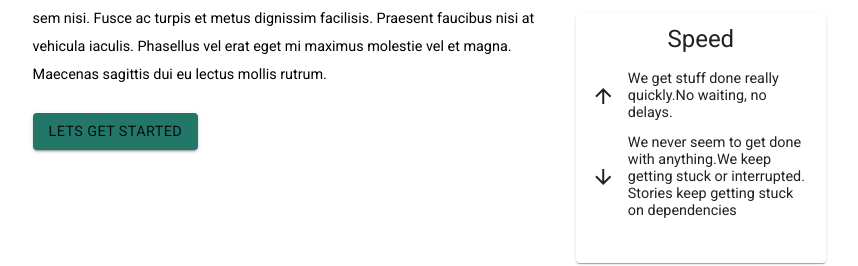
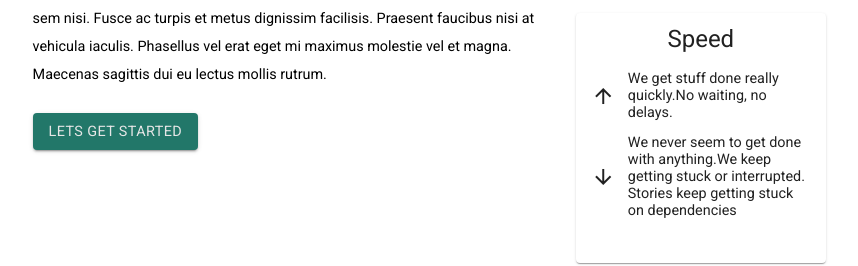
Before and after one commit to peter-yhc/spotify-health-web-ts, a React (Create React App) app: page /admin-sessions/instructions in a window 1280 px wide. Shown: the part 1540-1806 px from the top of the page, without its empty margins (159-1017 px from the left). Built offline with nearby package versions, Linux system fonts and the light colour scheme.

Commit message:
Add theme file to hold ... theme.

```diff
--- /dev/null
+++ b/src/Theme.js
@@ -0,0 +1,7 @@
+export default {
+  WHITE: 'hsl(0, 0%, 90%)',
+  BLACK: 'hsl(0, 0%, 30%)',
+  GREEN: 'hsl(170, 55%, 30%)',
+  GREEN_OVERRIDE: 'hsl(170, 55%, 30%) !important',
+  WHITE_OVERRIDE: 'hsl(0, 0%, 90%) !important',
+};
--- a/src/admin-sessions/components/ProgressSelector.jsx
+++ b/src/admin-sessions/components/ProgressSelector.jsx
@@ -2,13 +2,14 @@ import React from 'react';
 import { withStyles } from '@material-ui/styles';
 import PropTypes from 'prop-types';
 import Icon from '@material-ui/core/Icon/index';
+import Theme from '../../Theme';
 
 const styles = {
   container: {
     width: '100%',
     height: '2em',
-    backgroundColor: 'hsl(0, 0%, 30%)',
-    color: 'hsl(0, 0%, 90%)',
+    backgroundColor: Theme.BLACK,
+    color: Theme.WHITE,
     textAlign: 'left',
     display: 'flex',
     flexDirection: 'row',
--- a/src/admin-sessions/components/SelectionMenu.js
+++ b/src/admin-sessions/components/SelectionMenu.js
@@ -1,9 +1,10 @@
 import React from 'react';
 import { withStyles } from '@material-ui/styles';
 import PropTypes from 'prop-types';
+import Button from '@material-ui/core/Button';
 import stubData from '../../heath-indicators/health-indicators-stub';
 import { MiniHealthIndicatorCard } from '../../heath-indicators';
-import Button from '@material-ui/core/Button'
+import Theme from '../../Theme';
 
 const styles = {
   container: {
@@ -36,7 +37,8 @@ const styles = {
     lineHeight: '28px',
   },
   startButton: {
-    backgroundColor: 'hsl(170 55% 30% ) !important',
+    backgroundColor: Theme.GREEN_OVERRIDE,
+    color: Theme.WHITE_OVERRIDE,
     marginTop: '3vh !important',
   },
 };
```
